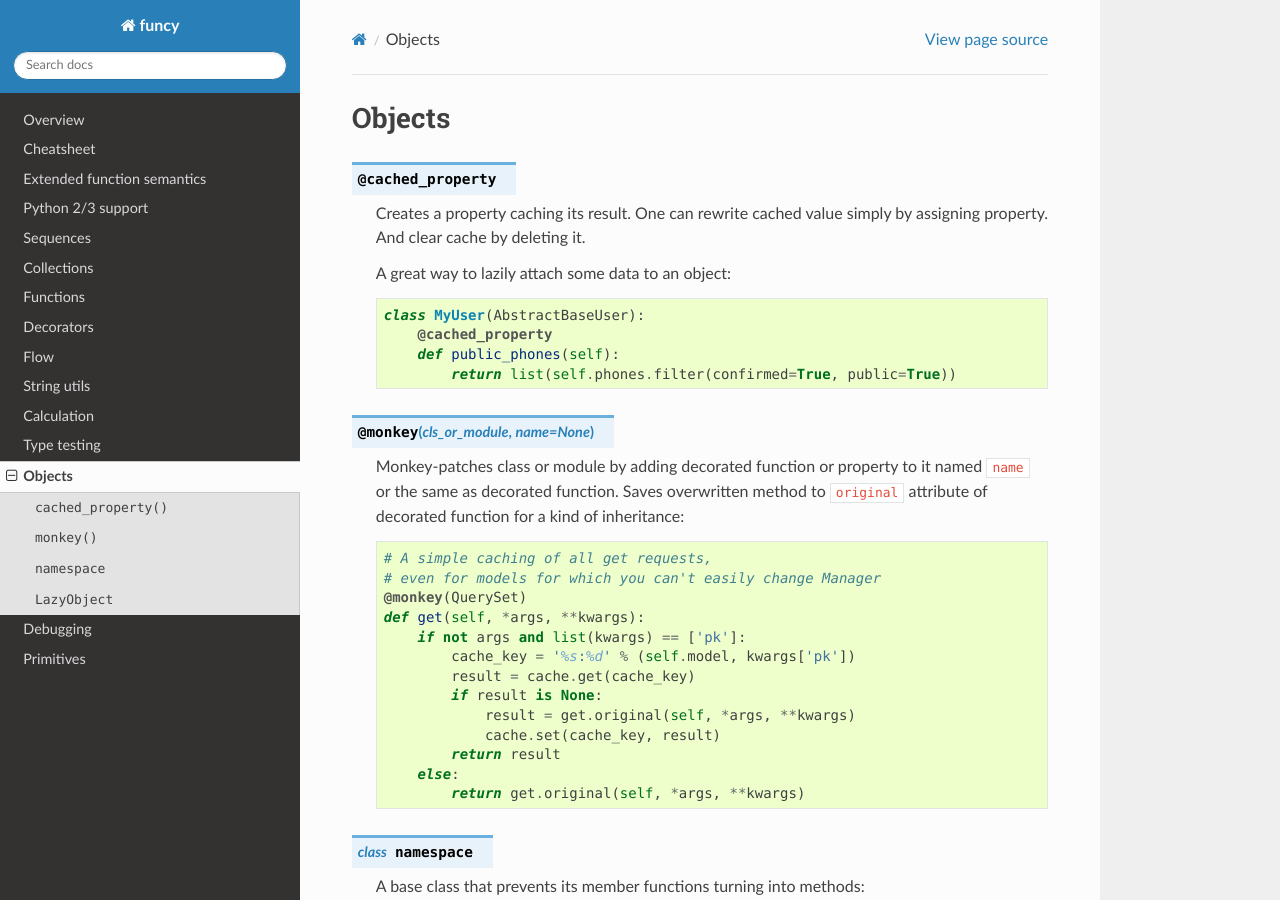
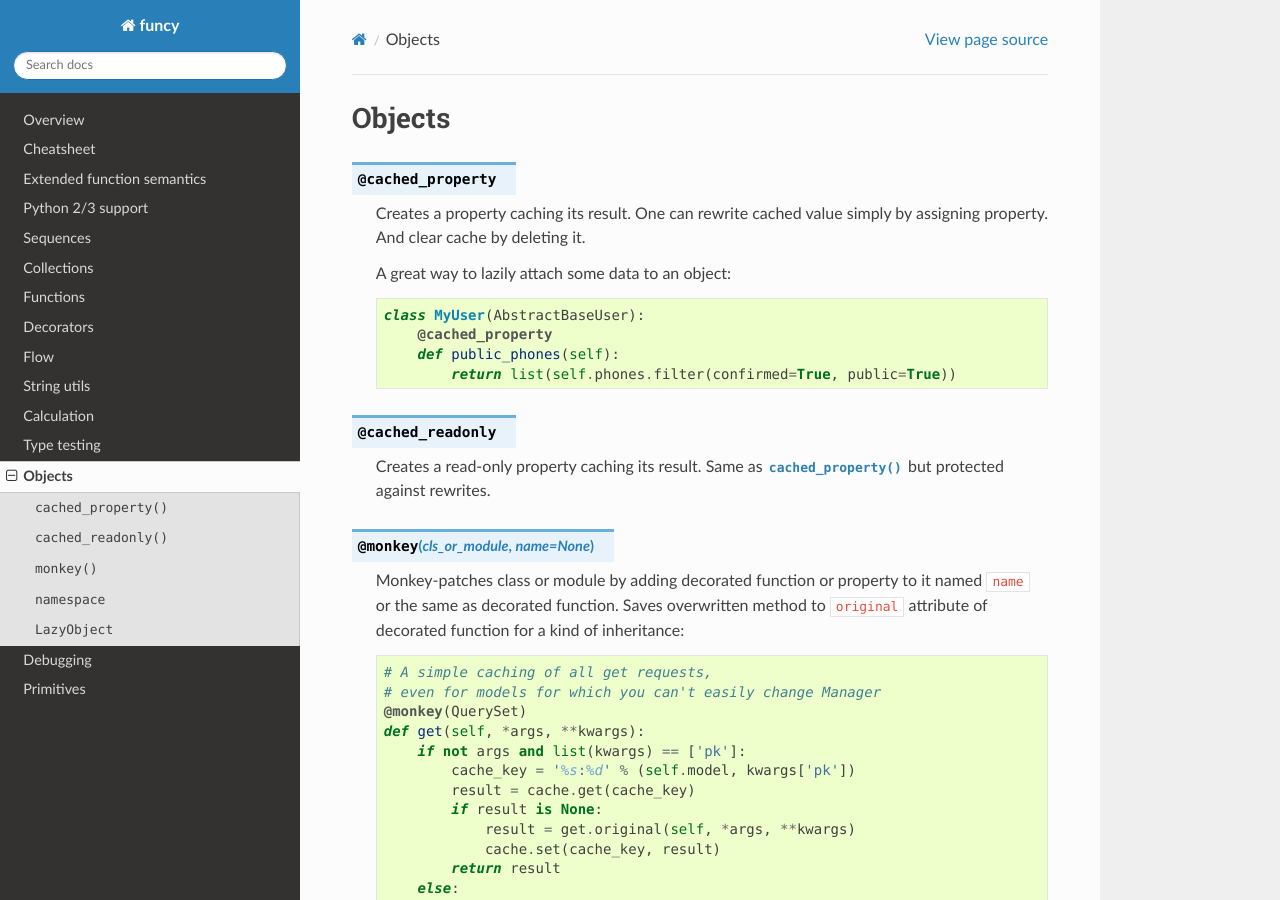
Before and after one commit to Jamaal224/funcy, a Sphinx documentation site: the page built from docs/objects.rst, in a window 1280 px wide and 900 px high. Built offline with Sphinx 7.4.7 and the Read the Docs theme 2.0.0, drawn with Linux system fonts in a browser that asks for light colours.

Commit message:
Add @cached_readonly

```diff
--- a/docs/cheatsheet.rst
+++ b/docs/cheatsheet.rst
@@ -62,7 +62,7 @@ Debugging          :func:`tap` :func:`log_calls` :func:`log_enters` :func:`log_e
 Caching            :func:`memoize` :func:`cache` :func:`cached_property` :func:`make_lookuper` :func:`silent_lookuper`
 Regexes            :func:`re_find` :func:`re_test` :func:`re_all` :func:`re_iter` :func:`re_finder` :func:`re_tester`
 Strings            :func:`cut_prefix` :func:`cut_suffix` :func:`str_join`
-Objects            :func:`cached_property` :func:`monkey` :func:`invoke` :func:`pluck_attr` :class:`namespace` :class:`LazyObject`
+Objects            :func:`cached_property` :func:`cached_readonly` :func:`monkey` :func:`invoke` :func:`pluck_attr` :class:`namespace` :class:`LazyObject`
 Primitives         :func:`isnone` :func:`notnone` :func:`inc` :func:`dec` :func:`even` :func:`odd`
 ================== ==============================================================
 
--- a/docs/descriptions.html
+++ b/docs/descriptions.html
@@ -764,6 +764,10 @@
     <b>@cached_property</b><br><br>
     Creates a property caching its result.
 </div>
+<div name="cached_readonly">
+    <b>@cached_property</b><br><br>
+    Creates a read-only property caching its result.
+</div>
 <div name="make_lookuper">
     <b>@make_lookuper</b><br><br>
     Creates a cached function with prefilled memory.
--- a/docs/objects.rst
+++ b/docs/objects.rst
@@ -11,6 +11,11 @@ Objects
             @cached_property
             def public_phones(self):
                 return list(self.phones.filter(confirmed=True, public=True))
+
+
+.. decorator:: cached_readonly
+
+    Creates a read-only property caching its result. Same as :func:`cached_property` but protected against rewrites.
 
 
 .. decorator:: monkey(cls_or_module, name=None)
```
Also changed, not shown: 2 other files.
